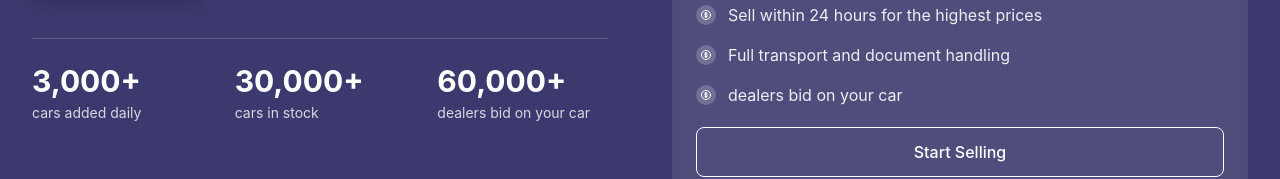
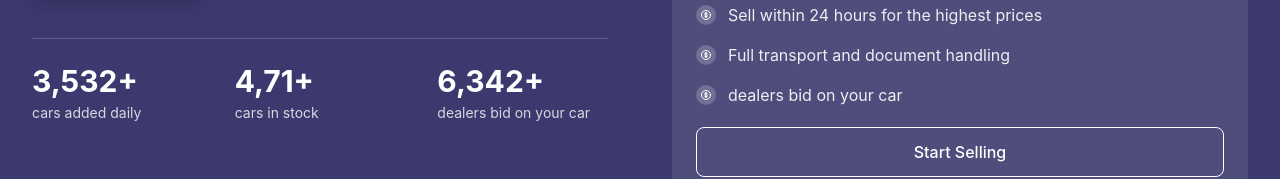
Before and after one commit to abidhabib/cars-auction, a React (Vite) app: page /home in a window 1280 px wide. Shown: the part 549-728 px from the top of the page. Built offline with nearby package versions, Linux system fonts and the light colour scheme; no server answers.

Commit message:
main page fix

```diff
--- a/src/components/common/HeroSection.jsx
+++ b/src/components/common/HeroSection.jsx
@@ -39,15 +39,15 @@ const HeroSection = () => {
 
             <div className="grid grid-cols-3 gap-4 sm:gap-6 md:gap-8 pt-6 border-t border-white/20">
               <div>
-                <div className="text-2xl sm:text-3xl font-bold text-white mb-1">3,000+</div>
+                <div className="text-2xl sm:text-3xl font-bold text-white mb-1">3,532+</div>
                 <div className="text-xs sm:text-sm text-white/80">{t('hero.buySection.points')[0]}</div>
               </div>
               <div>
-                <div className="text-2xl sm:text-3xl font-bold text-white mb-1">30,000+</div>
+                <div className="text-2xl sm:text-3xl font-bold text-white mb-1">4,71+</div>
                 <div className="text-xs sm:text-sm text-white/80">{t('hero.buySection.points')[1]}</div>
               </div>
               <div>
-                <div className="text-2xl sm:text-3xl font-bold text-white mb-1">60,000+</div>
+                <div className="text-2xl sm:text-3xl font-bold text-white mb-1">6,342+</div>
                 <div className="text-xs sm:text-sm text-white/80">{t('hero.sellSection.points')[2]}</div>
               </div>
             </div>
```
